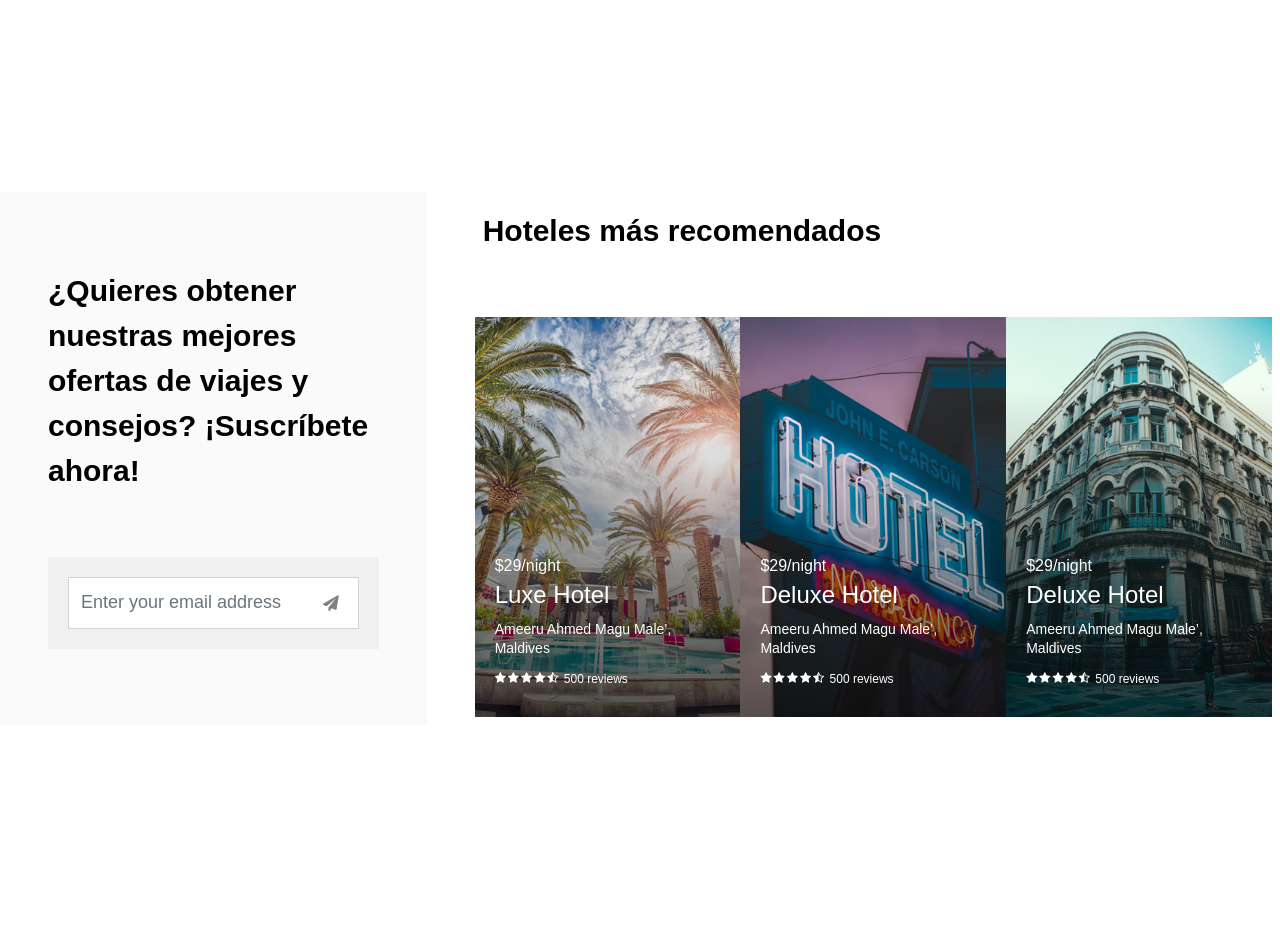
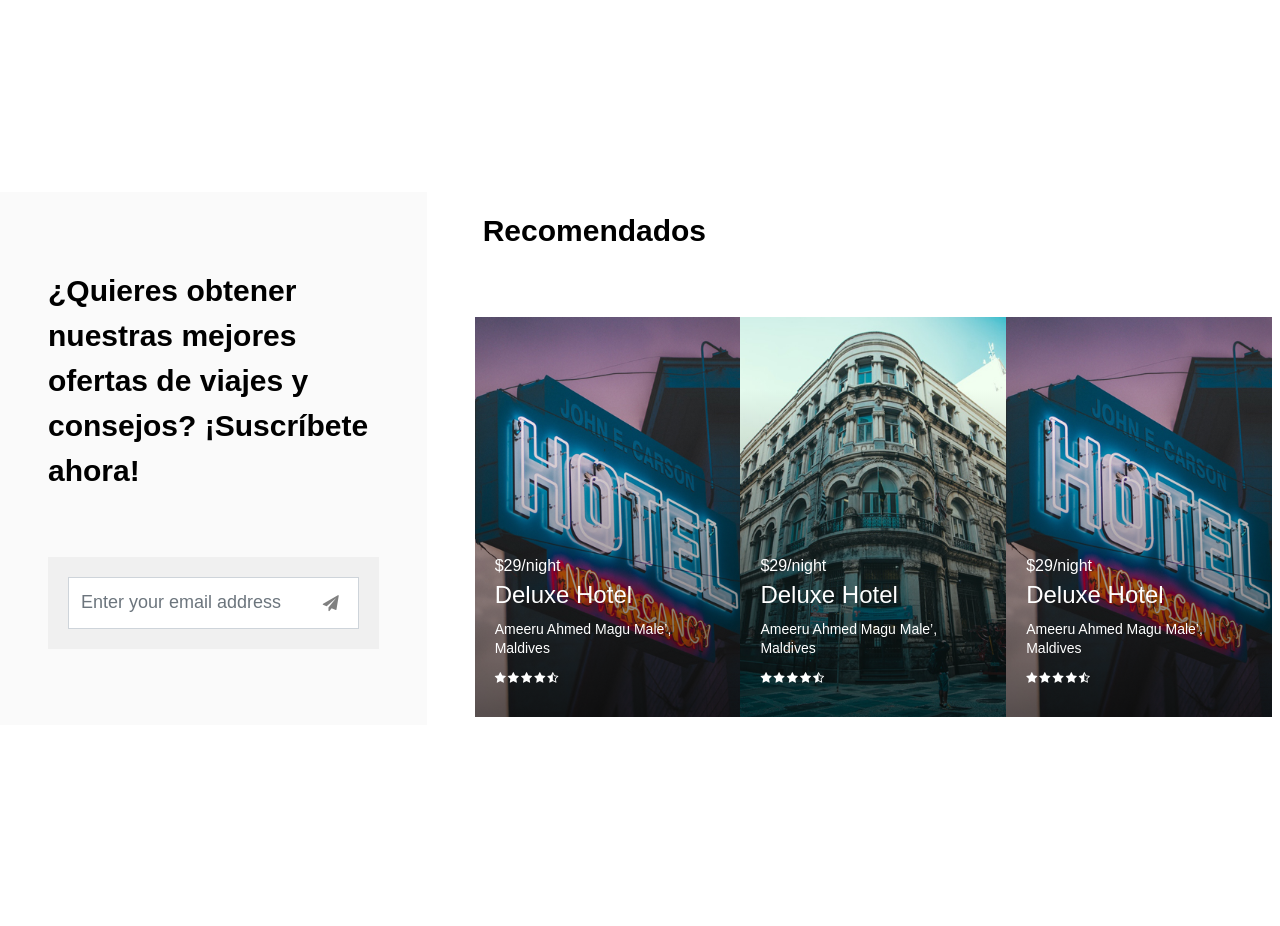
Before and after one commit to Miguel00/SkyTripAndTravel, a Django app: page / in a window 1280 px wide. Shown: the part 2387-3313 px from the top of the page. Run offline with Django 3.2, Linux system fonts and the light colour scheme; data comes from the database, SQL or seed files in the repository; both versions use the stored data as it was after the commit; some libraries are stand-ins or nearby versions; some web fonts are replaced.

Commit message:
Recomendados

```diff
--- a/core/templates/core/home.html
+++ b/core/templates/core/home.html
@@ -271,11 +271,11 @@
       <div class="container-fluid">
         <div class="row no-gutters justify-content-center mb-5 pb-5 ftco-animate">
           <div class="col-md-7 text-center heading-section">
-            <h2>Destinos más populares</h2>
+            <h2>Hoteles más populares</h2>
           </div>
         </div>
         <div class="row no-gutters">
-          <div class="col-md-6 col-lg-3 ftco-animate">
+          <!-- <div class="col-md-6 col-lg-3 ftco-animate">
             <a href="#" class="block-5" style="background-image: url('{% static 'core/images/tour-1.jpg' %}');">
               <div class="text">
                 <span class="price" style="font-weight:bold;">Precio: $399</span>
@@ -287,7 +287,24 @@
                 <p class="star-rate"><span class="icon-star"></span><span class="icon-star"></span><span class="icon-star"></span><span class="icon-star"></span><span class="icon-star-half-full"></span></p>
               </div>
             </a>
-          </div>
+          </div> -->
+          {% for hotel in hoteles %}
+            {% if hotel.recomendado is True %}
+              <div class="col-md-6 col-lg-3 ftco-animate">
+                <a href="#" class="block-5" style="background-image: url('{{hotel.imagen.url}}');">
+                  <div class="text">
+                    <span class="price">{{hotel.costo}}</span>
+                    <h3 class="heading">{{hotel.nombre_hotel}}</h3>
+                    <div class="post-meta">
+                      <span>{{hotel.descripción}}</span>
+                      <span class="bt-copmprar">Comprar</span>
+                    </div>
+                    <p class="star-rate"><span class="icon-star"></span><span class="icon-star"></span><span class="icon-star"></span><span class="icon-star"></span><span class="icon-star-half-full"></span> <span></span></p>
+                  </div>
+                </a>
+              </div>
+            {% endif %}
+          {% endfor %}
           <div class="col-md-6 col-lg-3 ftco-animate">
             <a href="#" class="block-5" style="background-image: url('{% static 'core/images/tour-2.jpg' %}');">
               <div class="text">
@@ -382,7 +399,6 @@
         </div>
       </div>
     </section>
-
   <!-- <section class="ftco-section testimony-section">
     <div class="container">
       <div class="row justify-content-center mb-5 pb-5">
@@ -467,17 +483,29 @@
           </div>
         </div>
         <div class="col-lg-8 p-2 pl-md-5 heading-section">
-          <h2 class="mb-5 p-2 pb-3 ftco-animate">Hoteles más recomendados</h2>
+          <h2 class="mb-5 p-2 pb-3 ftco-animate">Recomendados</h2>
           <div class="row no-gutters d-flex">
             <div class="col-md-4 ftco-animate">
-              <a href="#" class="block-5" style="background-image: url('{% static 'core/images/hotel-1.jpg' %}');">
+              <a href="#" class="block-5" style="background-image: url('{% static 'core/images/hotel-2.jpg' %}');">
                 <div class="text">
                   <span class="price">$29/night</span>
-                  <h3 class="heading">Luxe Hotel</h3>
+                  <h3 class="heading">Deluxe Hotel</h3>
                   <div class="post-meta">
                     <span>Ameeru Ahmed Magu Male’, Maldives</span>
                   </div>
-                  <p class="star-rate"><span class="icon-star"></span><span class="icon-star"></span><span class="icon-star"></span><span class="icon-star"></span><span class="icon-star-half-full"></span> <span>500 reviews</span></p>
+                  <p class="star-rate"><span class="icon-star"></span><span class="icon-star"></span><span class="icon-star"></span><span class="icon-star"></span><span class="icon-star-half-full"></span> <span></span></p>
+                </div>
+              </a>
+            </div>
+            <div class="col-md-4 ftco-animate">
+              <a href="#" class="block-5" style="background-image: url('{% static 'core/images/hotel-3.jpg' %}');">
+                <div class="text">
+                  <span class="price">$29/night</span>
+                  <h3 class="heading">Deluxe Hotel</h3>
+                  <div class="post-meta">
+                    <span>Ameeru Ahmed Magu Male’, Maldives</span>
+                  </div>
+                  <p class="star-rate"><span class="icon-star"></span><span class="icon-star"></span><span class="icon-star"></span><span class="icon-star"></span><span class="icon-star-half-full"></span> <span></span></p>
                 </div>
               </a>
             </div>
@@ -489,19 +517,7 @@
                   <div class="post-meta">
                     <span>Ameeru Ahmed Magu Male’, Maldives</span>
                   </div>
-                  <p class="star-rate"><span class="icon-star"></span><span class="icon-star"></span><span class="icon-star"></span><span class="icon-star"></span><span class="icon-star-half-full"></span> <span>500 reviews</span></p>
-                </div>
-              </a>
-            </div>
-            <div class="col-md-4 ftco-animate">
-              <a href="#" class="block-5" style="background-image: url('{% static 'core/images/hotel-3.jpg' %}');">
-                <div class="text">
-                  <span class="price">$29/night</span>
-                  <h3 class="heading">Deluxe Hotel</h3>
-                  <div class="post-meta">
-                    <span>Ameeru Ahmed Magu Male’, Maldives</span>
-                  </div>
-                  <p class="star-rate"><span class="icon-star"></span><span class="icon-star"></span><span class="icon-star"></span><span class="icon-star"></span><span class="icon-star-half-full"></span> <span>500 reviews</span></p>
+                  <p class="star-rate"><span class="icon-star"></span><span class="icon-star"></span><span class="icon-star"></span><span class="icon-star"></span><span class="icon-star-half-full"></span> <span></span></p>
                 </div>
               </a>
             </div>
--- a/core/views.py
+++ b/core/views.py
@@ -1,8 +1,9 @@
 from django.shortcuts import render, HttpResponse
-
+from hoteles.models import Hotele
 # Create your views here.
 def home(request):
-    return render(request, "core/home.html")
+    hoteles = Hotele.objects.all()
+    return render(request, "core/home.html", {'hoteles': hoteles})
 
 def about(request):
     return render(request, "core/about.html")
@@ -13,8 +14,5 @@ def contact(request):
 def destinos(request):
     return render(request, "core/destinos.html")
 
-# def servicios(request):
-#     return render(request, "core/servicios.html")
-
 def tours(request):
     return render(request, "core/tours.html")
--- a/hoteles/models.py
+++ b/hoteles/models.py
@@ -10,6 +10,7 @@ class Hotele(models.Model):
     imagen = models.ImageField(verbose_name="Imagen", upload_to="hoteles")
     creacion = models.DateTimeField(auto_now_add=True, verbose_name="Fecha de creación")
     actualizacion = models.DateTimeField(auto_now=True, verbose_name="Fecha de actualizacion")
+    recomendado = models.BooleanField()
 
     class Meta:
         verbose_name = 'Hoteles'
```
Also changed, not shown: db.sqlite3, hoteles/migrations/0010_hotele_recomendado.py (added).
